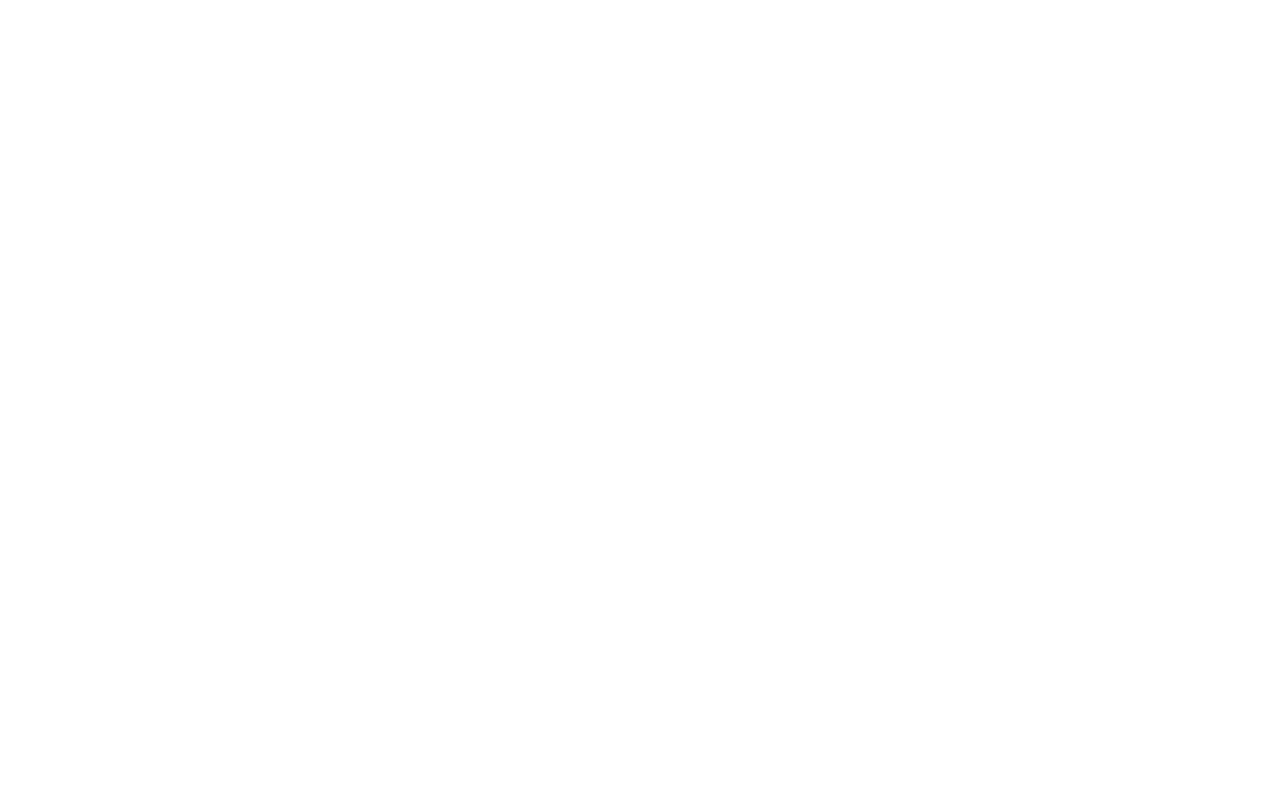
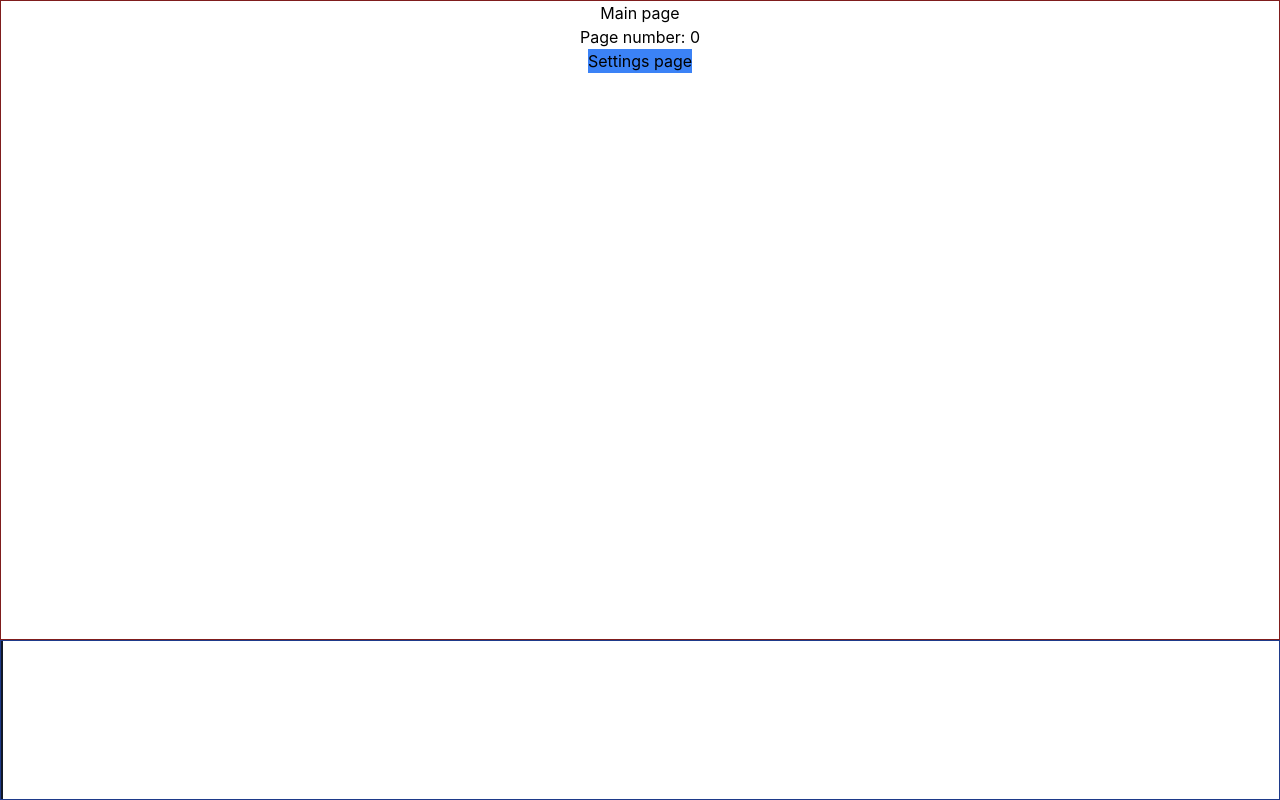
Before and after one commit to dimarafael/cogen, a React (Create React App) app: page / in a window 1280 px wide. Built offline with nearby package versions, Linux system fonts and the light colour scheme.

Commit message:
add redux

```diff
--- a/package.json
+++ b/package.json
@@ -15,6 +15,7 @@
     "react-dom": "^18.2.0",
     "react-redux": "^8.0.5",
     "react-scripts": "5.0.1",
+    "redux": "^4.2.0",
     "typescript": "^4.9.4",
     "web-vitals": "^2.1.4"
   },
--- a/src/App.tsx
+++ b/src/App.tsx
@@ -1,10 +1,16 @@
 import React from 'react';
 import './App.css';
+import {MainPage} from "./pages/MainPage";
+import {useAppSelector} from "./app/hooks";
+import {SettingsPage} from "./pages/SettingsPage";
 
 function App() {
+    const pageNumber = useAppSelector(state => state.hmi.page)
+
   return (
     <div className="App">
-
+        {pageNumber === 0 && <MainPage/>}
+        {pageNumber === 1 && <SettingsPage/>}
     </div>
   );
 }
--- /dev/null
+++ b/src/app/hooks.ts
@@ -0,0 +1,6 @@
+import { useDispatch, useSelector } from 'react-redux'
+import type { TypedUseSelectorHook } from 'react-redux'
+import type { RootState, AppDispatch } from './store'
+
+export const useAppDispatch: () => AppDispatch = useDispatch
+export const useAppSelector: TypedUseSelectorHook<RootState> = useSelector
--- /dev/null
+++ b/src/app/store.ts
@@ -0,0 +1,11 @@
+import {configureStore} from "@reduxjs/toolkit";
+import hmiReducer from '../features/hmi/hmiSlice'
+
+export const store = configureStore({
+    reducer:{
+        hmi: hmiReducer
+    }
+})
+
+export type RootState = ReturnType<typeof store.getState>
+export type AppDispatch = typeof store.dispatch
--- /dev/null
+++ b/src/features/hmi/hmiSlice.ts
@@ -0,0 +1,24 @@
+import {createSlice, PayloadAction} from "@reduxjs/toolkit";
+
+
+interface HmiState {
+    page: number
+}
+
+const initialState: HmiState = {
+    page: 0,
+}
+
+export const hmiSlice = createSlice({
+    name: 'hmi',
+    initialState,
+    reducers: {
+        setPage: (state, action: PayloadAction<number>) => {
+            state.page = action.payload
+        }
+    }
+})
+
+export const {setPage} = hmiSlice.actions
+
+export default hmiSlice.reducer
--- a/src/index.tsx
+++ b/src/index.tsx
@@ -2,6 +2,8 @@
 import ReactDOM from 'react-dom/client';
 import './index.css';
 import App from './App';
+import {Provider} from "react-redux";
+import {store} from "./app/store";
 // import reportWebVitals from './reportWebVitals';
 
 const root = ReactDOM.createRoot(
@@ -9,7 +11,9 @@
 );
 root.render(
   <React.StrictMode>
-    <App />
+      <Provider store={store}>
+          <App/>
+      </Provider>
   </React.StrictMode>
 );
 
--- /dev/null
+++ b/src/pages/MainPage.tsx
@@ -0,0 +1,25 @@
+import {useAppDispatch, useAppSelector} from "../app/hooks";
+import {setPage} from "../features/hmi/hmiSlice";
+
+export function MainPage(){
+    const pageNumber = useAppSelector(state => state.hmi.page)
+    const dispatch = useAppDispatch()
+
+    return(
+        <div className='flex flex-col w-full h-screen'>
+            <div className='flex-auto border border-red-900'>
+                <h1>Main page</h1>
+                <p>Page number: {pageNumber}</p>
+                <button
+                    className='bg-blue-500'
+                    onClick={() => dispatch(setPage(1))}
+                >Settings page</button>
+            </div>
+            <div className='flex  border border-blue-900 h-1/5'>
+                <div className=' border border-gray-900'>
+
+                </div>
+            </div>
+        </div>
+    )
+}
--- /dev/null
+++ b/src/pages/SettingsPage.tsx
@@ -0,0 +1,18 @@
+import {setPage} from "../features/hmi/hmiSlice";
+import {useAppDispatch, useAppSelector} from "../app/hooks";
+
+export function SettingsPage(){
+    const pageNumber = useAppSelector(state => state.hmi.page)
+    const dispatch = useAppDispatch()
+
+    return(
+        <>
+            <h1>Settings page</h1>
+            <p>Page number: {pageNumber}</p>
+            <button
+                className='bg-blue-500'
+                onClick={() => dispatch(setPage(0))}
+            >Main page</button>
+        </>
+    )
+}
```
Also changed, not shown: 2 other files (tests, documents, lock files or other folders).
